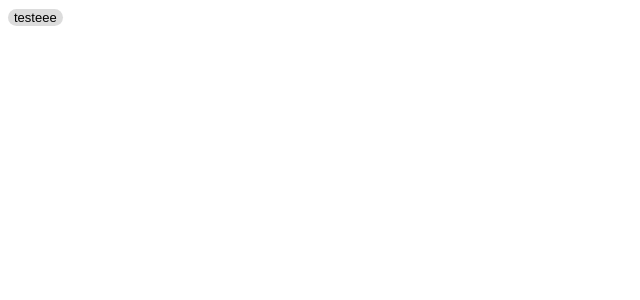
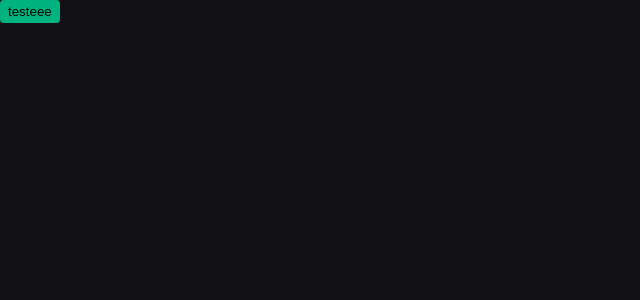
Before and after one commit to GKoefender/ecommerce-shop, a Next.js app: page /home in a window 1280 px wide. Shown: the top 300 px of the page, without its empty margins (0-640 px from the left). Built offline with nearby package versions, Linux system fonts and the light colour scheme.

Commit message:
global styles

```diff
--- /dev/null
+++ b/src/pages/_app.tsx
@@ -0,0 +1,8 @@
+import type { AppProps } from 'next/app'
+import globalStyle from './styles/globalStyle'
+
+globalStyle()
+
+export default function MyApp({ Component, pageProps }: AppProps) {
+  return <Component {...pageProps} />
+}
--- a/src/pages/home/index.tsx
+++ b/src/pages/home/index.tsx
@@ -1,10 +1,10 @@
 import { styled } from '../styles'
 
 const Button = styled('button', {
-  backgroundColor: '$gray400',
-  borderRadius: '9999px',
-  fontSize: '13px',
-  border: '0',
+  backgroundColor: '$green300',
+  borderRadius: 4,
+  border: 0,
+  padding: '4px 8px'
 })
 
 const Home = () => {
--- /dev/null
+++ b/src/pages/styles/globalStyle.ts
@@ -0,0 +1,20 @@
+import { globalCss } from '@stitches/react';
+
+const globalStyles = globalCss({
+  '*': {
+    margin: 0, padding: 0
+  },
+
+  body: {
+    backgroundColor: '$gray900',
+    color: '$gray100',
+    '-webkit-font-smoothing': 'antialiased'
+  },
+
+  'body input textarea button': {
+    fontFamily: 'Roboto',
+    fontWeight: 400
+  }
+})
+
+export default globalStyles
--- a/src/pages/styles/index.ts
+++ b/src/pages/styles/index.ts
@@ -12,8 +12,15 @@
 } = createStitches({
   theme: {
     colors: {
-      gray400: 'gainsboro',
-      gray500: 'lightgray',
+      white: '#fff',
+
+      gray900: '#121214',
+      gray800: '#202024',
+      gray300: '#c4c4cc',
+      gray100: '#e1e1e6',
+
+      green500: '#00875f',
+      green300: '#00b37e',
     },
   },
 });
```
